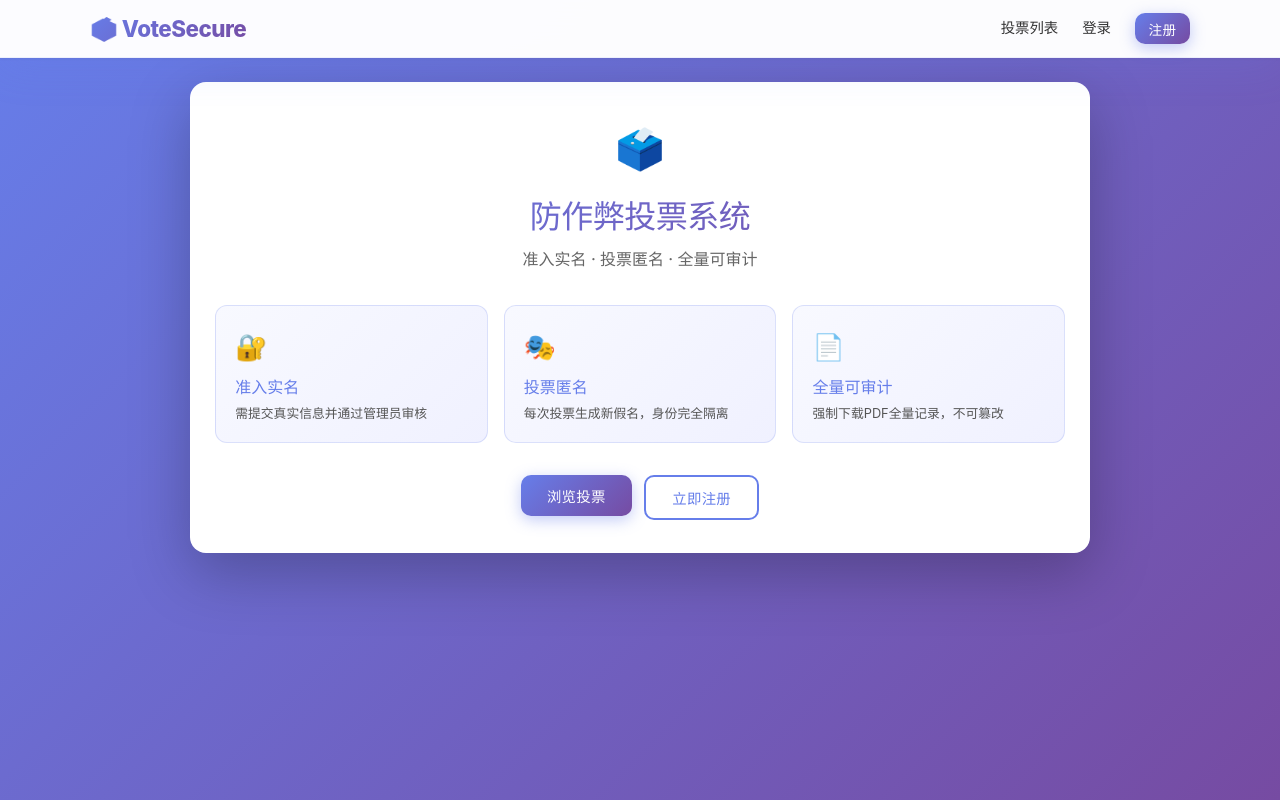
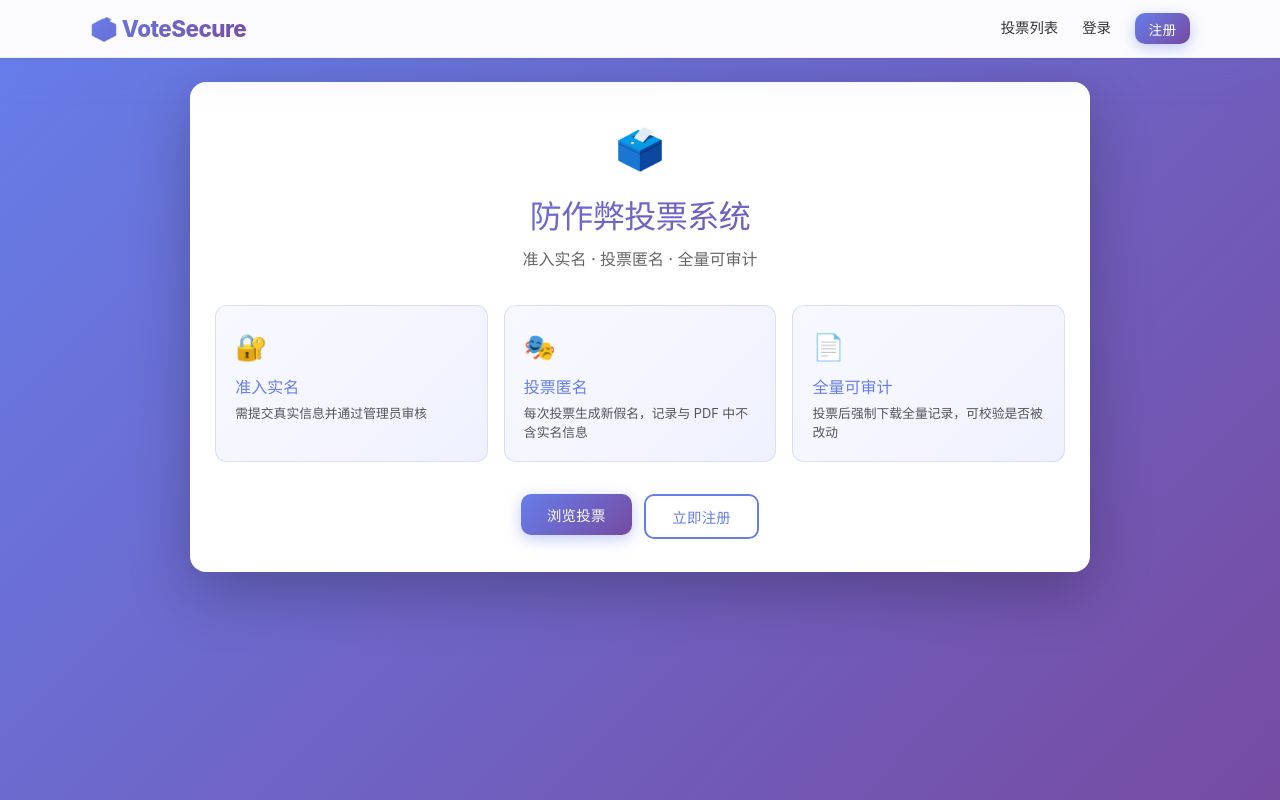
Before and after one commit to jwm001/vote-project, a React (Vite) app in the folder apps/web/: page / in a window 1280 px wide. Built offline with nearby package versions, Linux system fonts and the light colour scheme; the HTML template or start-up script is replaced by a standard one.

Commit message:
fix(web): align homepage and record page copy with the real anonymity and audit guarantees

```diff
--- a/apps/web/src/pages/Home.tsx
+++ b/apps/web/src/pages/Home.tsx
@@ -52,7 +52,7 @@ export default function Home() {
         }}>
           <div style={{ fontSize: '1.6rem', marginBottom: '0.5rem' }}>🎭</div>
           <h3 style={{ color: '#667eea', marginBottom: '0.4rem', fontSize: '1rem' }}>投票匿名</h3>
-          <p style={{ color: '#555', fontSize: '0.8rem', lineHeight: '1.5' }}>每次投票生成新假名，身份完全隔离</p>
+          <p style={{ color: '#555', fontSize: '0.8rem', lineHeight: '1.5' }}>每次投票生成新假名，记录与 PDF 中不含实名信息</p>
         </div>
         <div style={{
           padding: '1.2rem',
@@ -62,7 +62,7 @@ export default function Home() {
         }}>
           <div style={{ fontSize: '1.6rem', marginBottom: '0.5rem' }}>📄</div>
           <h3 style={{ color: '#667eea', marginBottom: '0.4rem', fontSize: '1rem' }}>全量可审计</h3>
-          <p style={{ color: '#555', fontSize: '0.8rem', lineHeight: '1.5' }}>强制下载PDF全量记录，不可篡改</p>
+          <p style={{ color: '#555', fontSize: '0.8rem', lineHeight: '1.5' }}>投票后强制下载全量记录，可校验是否被改动</p>
         </div>
       </div>
       <div style={{ display: 'flex', gap: '0.8rem', justifyContent: 'center', flexWrap: 'wrap' }}>
--- a/apps/web/src/pages/MyVotes.tsx
+++ b/apps/web/src/pages/MyVotes.tsx
@@ -153,7 +153,7 @@ export default function MyVotes() {
           <h1 className="mv-title">我的投票记录</h1>
           <p className="mv-sub">
             {state === 'ready' && !needLogin
-              ? `共 ${votes.length} 场 · 投票身份完全匿名`
+              ? `共 ${votes.length} 场 · 记录中不含实名信息`
               : '准入实名 · 投票匿名 · 全量可审计'}
           </p>
         </div>
```
